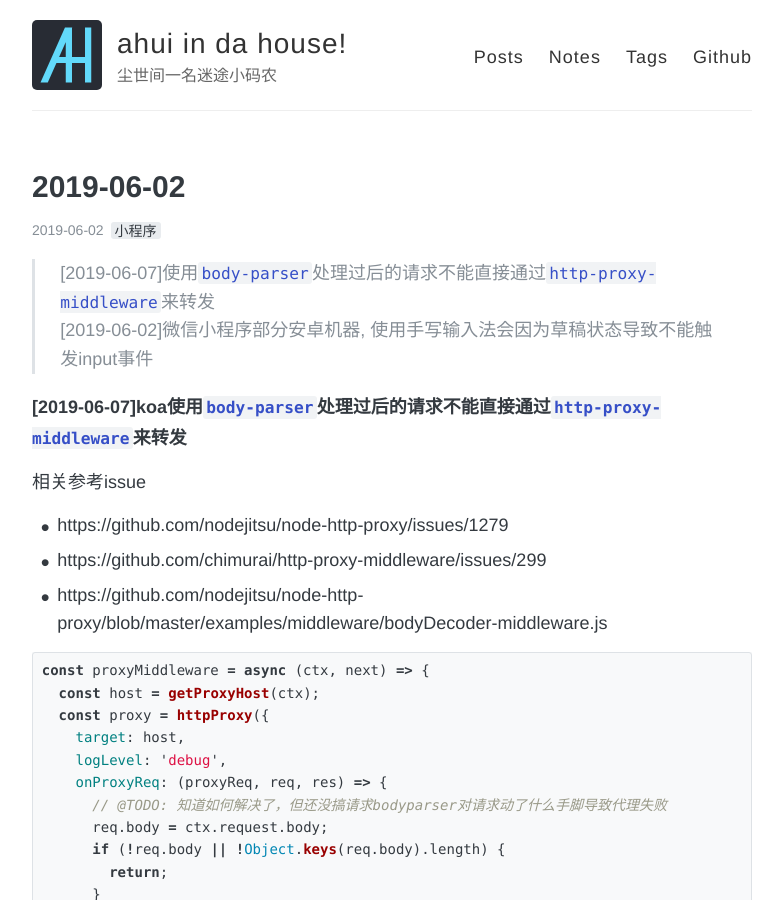
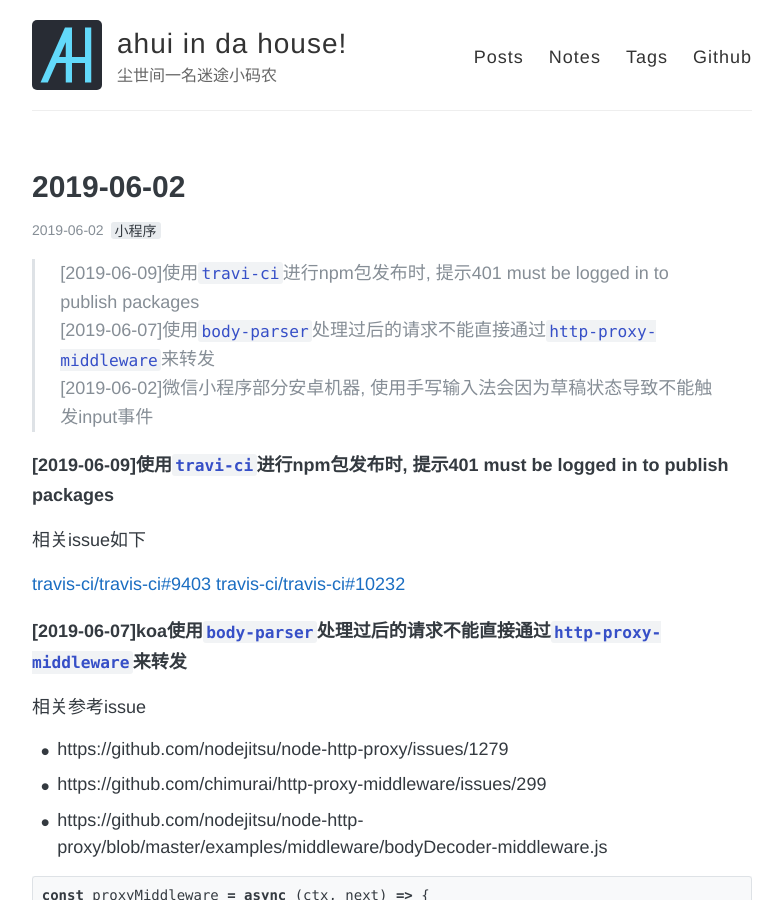
Before and after one commit to funkyLover/blog, a Jekyll site: the page built from notes/_posts/2019-06-02-notes.md, in a window 1280 px wide and 900 px high. Shown: the whole window, without its empty margins (248-1031 px from the left). Built offline with Jekyll 4.4.1, drawn with Linux system fonts in a browser that asks for light colours; comment, search, counter and statistics services are not loaded.

Commit message:
[note]add;

```diff
--- a/notes/_posts/2019-06-02-notes.md
+++ b/notes/_posts/2019-06-02-notes.md
@@ -7,8 +7,16 @@ comments: true
 share: true
 ---
 
+> [2019-06-09]使用`travi-ci`进行npm包发布时, 提示401 must be logged in to publish packages  <br>
 > [2019-06-07]使用`body-parser`处理过后的请求不能直接通过`http-proxy-middleware`来转发 <br>
 > [2019-06-02]微信小程序部分安卓机器, 使用手写输入法会因为草稿状态导致不能触发input事件 <br>
+
+##### [2019-06-09]使用`travi-ci`进行npm包发布时, 提示401 must be logged in to publish packages
+
+相关issue如下
+
+[travis-ci/travis-ci#9403](https://github.com/travis-ci/travis-ci/issues/9403)
+[travis-ci/travis-ci#10232](https://github.com/travis-ci/travis-ci/issues/10232)
 
 ##### [2019-06-07]koa使用`body-parser`处理过后的请求不能直接通过`http-proxy-middleware`来转发
 
```
